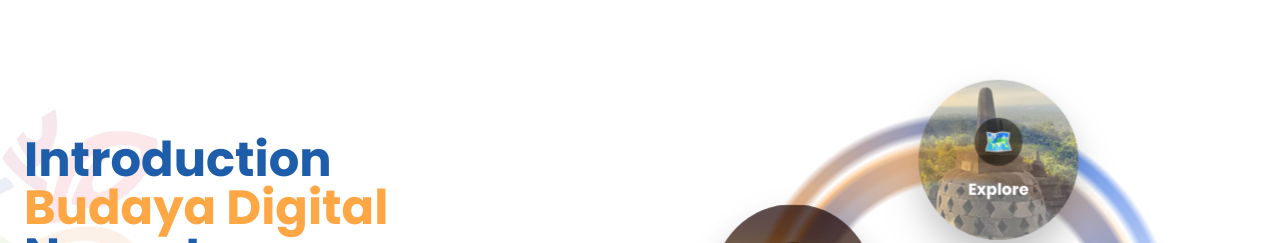
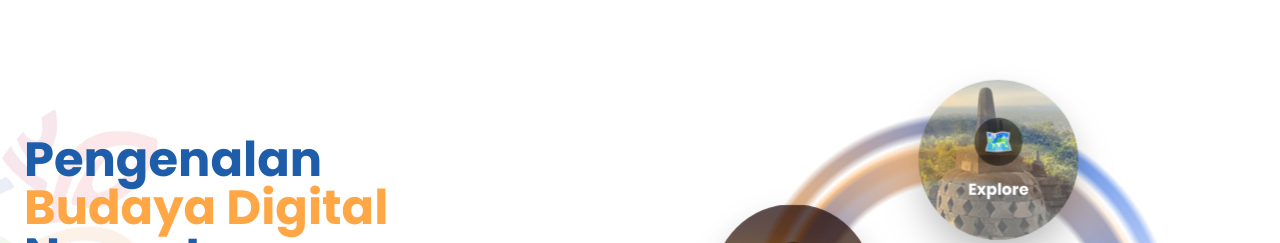
Before and after one commit to askippp/WawasanNusantara, a Next.js app: page / in a window 1280 px wide. Shown: the part 820-1063 px from the top of the page. Built offline with nearby package versions, Linux system fonts and the light colour scheme.

Commit message:
UpdateText

```diff
--- a/src/components/sections/AboutUs.tsx
+++ b/src/components/sections/AboutUs.tsx
@@ -27,7 +27,7 @@ const AboutUs = () => {
             <div className="relative z-10">
               <div>
                 <h2 className="text-2xl sm:text-3xl lg:text-4xl xl:text-5xl font-bold mb-3 sm:mb-4 text-center lg:text-left">
-                  <span className="text-[#1D5DAA]">Introduction</span>
+                  <span className="text-[#1D5DAA]">Pengenalan</span>
                   <br />
                   <span className="text-[#FFA645]">Budaya Digital</span>
                   <br />
```
